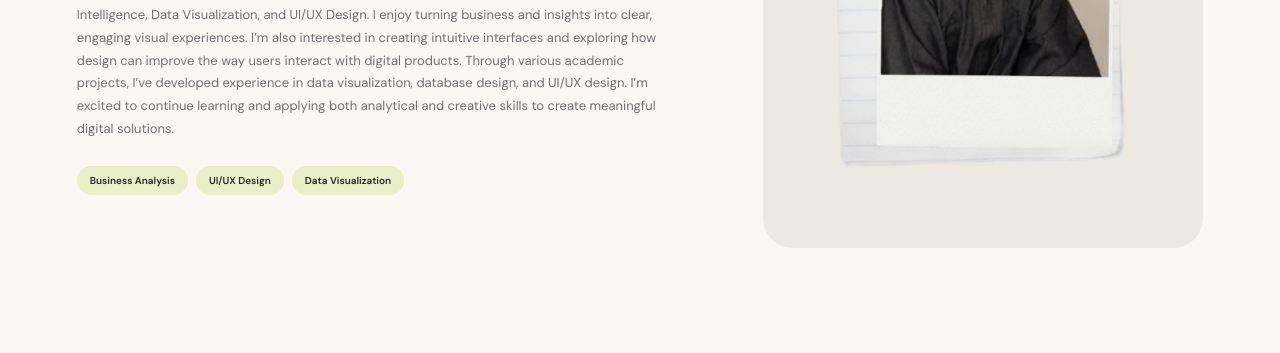
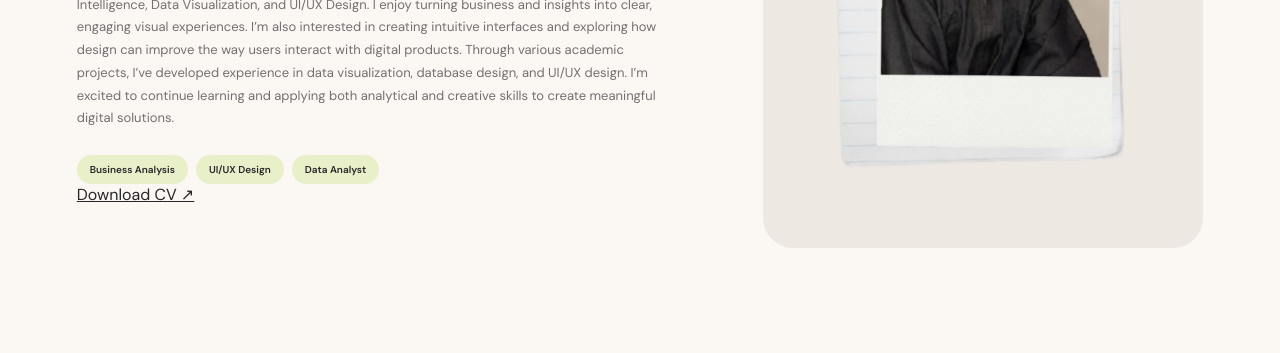
Before and after one commit to Nasyia-Daniya/nasyia-portfolio, a plain HTML site: page index.html in a window 1280 px wide. Shown: the part 447-800 px from the top of the page. Drawn offline with nearby package versions, Linux system fonts and the light colour scheme.

Commit message:
Update index.html

```diff
--- a/index.html
+++ b/index.html
@@ -73,9 +73,18 @@
         <div class="hero-tags">
             <span>Business Analysis</span>
             <span>UI/UX Design</span>
-            <span>Data Visualization</span>
+            <span>Data Analyst</span>
         </div>
 
+        <div class="hero-buttons">
+            <a
+            href="assets/CV_Nasyia_Daniya_Rabbani_BI_Analyst_Intern.pdf"
+            download="CV_Nasyia_Daniya_Rabbani_BI_Analyst_Intern.pdf"
+            class="download-cv-btn"
+            >
+            Download CV ↗
+        </a>
+        </div>
     </div>
 
 
```
